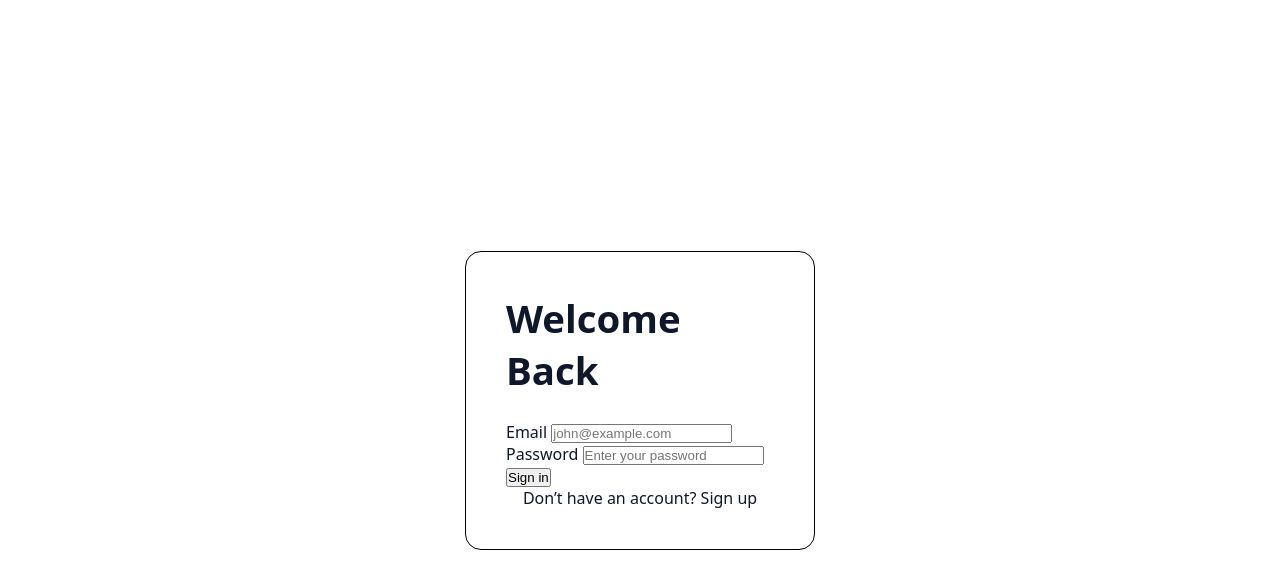
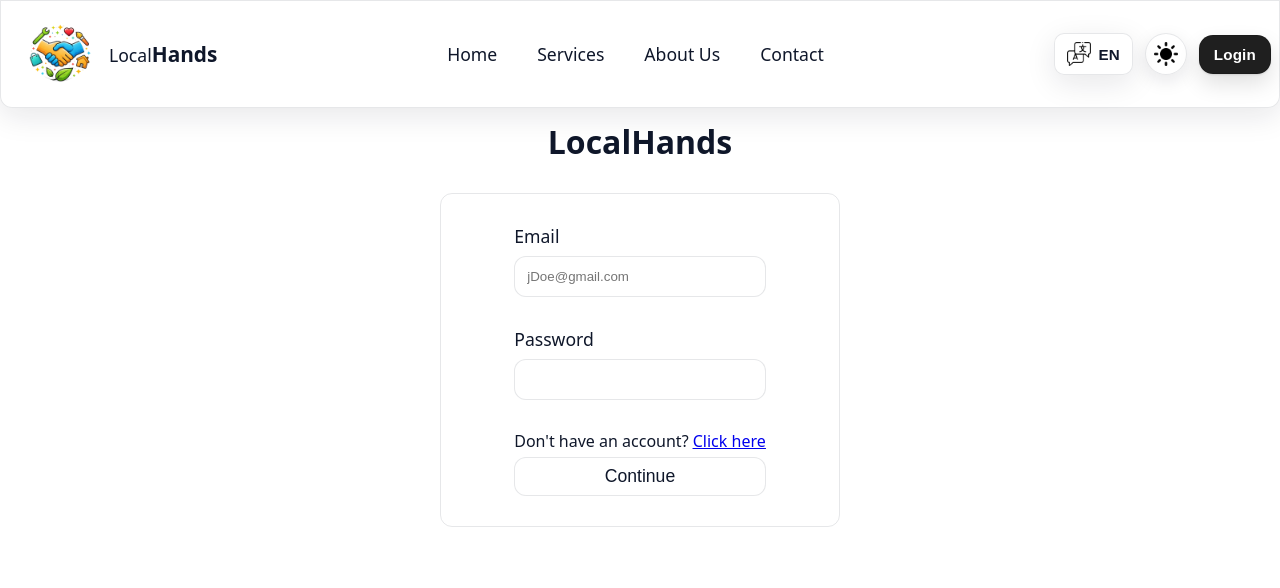
Before and after one commit to NeelBhavsar1/LocalHands, a Next.js app: page /login in a window 1280 px wide. Shown: the top 588 px of the page. Built offline with nearby package versions, Linux system fonts and the light colour scheme.

Commit message:
updated login page

```diff
--- a/src/app/login/page.js
+++ b/src/app/login/page.js
@@ -1,29 +1,38 @@
-"use client";
+"use client"
 
-import React from "react";
-import styles from "./page.module.css";
-import HomeNavBar from "@/components/HomeNavBar/HomeNavBar";
+import React from 'react'
+import styles from './page.module.css'
+import HomeNavBar from '@/components/HomeNavBar/HomeNavBar'
+import Link from 'next/link'
 
-export default function Page() {
+export default function page() {
 
-  const handleSubmit = (e) => {
-    e.preventDefault();
-  };
+    const submitForm = () => {
+        console.log("Form submitted!");
+    }
 
   return (
-      <div className={styles.container}>
-        <div className={styles.card}>
-        <h1>Welcome Back</h1>
-        <form className={styles.formContainer} onSubmit={handleSubmit}>
-          <label>Email <input type="email" name="email" required placeholder="john@example.com"/></label>
+    <div className={styles.wrapper}>
+        <HomeNavBar />
+        <h1>LocalHands</h1>
 
-          <label>Password <input type="password" name="password" required placeholder="Enter your password"/></label>
+        <div className={styles.container}>
 
-          <button type="submit">Sign in</button>
-        </form>
+            <form name='login-form' required onChange={submitForm} className={styles.loginForm}>
+                <label htmlFor='email'>Email
+                    <input type='email' id='email' name='email' required placeholder='jDoe@gmail.com' />
+                </label>
 
-        <p>Don’t have an account?{" "} <span className={styles.reRoute}>Sign up</span></p>
+                <label htmlFor='password'>Password
+                    <input type='password' id='pasword' name='password' required />
+                </label>
+                <p className={styles.goToSignUp}>Don't have an account? <span><Link href="/">Click here</Link></span></p>
+                <input type='submit' value='Continue' className={styles.submitForm} />
+
+            </form>
+
+
         </div>
-      </div>
-  );
+    </div>
+  )
 }
--- a/src/app/login/page.module.css
+++ b/src/app/login/page.module.css
@@ -1,24 +1,80 @@
-.container h1 {
-    font-size: 2.4rem;
-    cursor: default;
-    margin-bottom: 25px;
-    font-weight: 600;
-
-}
 .container {
     display: flex;
     flex-direction: column;
     justify-content: center;
-    align-items: center;
-    min-height: 100vh;
+    width: 100%;
+    margin: 30px auto;
+    padding: 30px;
+    border: 1px solid var(--border);
+    max-width: 400px;
+    border-radius: 12px;
+    color: var(--text);
 }
 
-.card {
+.wrapper h1 {
+    justify-content: center;
+    margin-top: 12px;
     display: flex;
-    align-items: center;
+}
+
+
+.loginForm {
+    display: flex;
     flex-direction: column;
-    padding: 40px;
-    border: 1px solid black;
-    border-radius: 16px;
-    width: 350px;
+    margin: 0 auto;
+    width: auto;
+
 }
+
+.loginForm label {
+    display: flex;
+    flex-direction: column;
+    gap: 8px;
+    font-size: 1.1rem;
+    font-weight: 500;
+    margin-bottom: 30px;
+}
+
+.loginForm label input {
+    padding: 12px;
+    border-radius: 12px;
+    border: 1px solid var(--border);
+    background-color: none;
+}
+
+.submitForm {
+    padding: 8px 12px;
+    color: var(--text);
+    border: 1.5px solid var(--border);
+    border-radius: 12px;
+    font-size: 1.1rem;
+    background-color: var(--navbarbackgroundcolor);
+    cursor: pointer;
+    transition: all 120ms ease-in-out;
+}
+
+.submitForm:hover {
+    transform: translateY(-2px);
+}
+
+.goToSignUp {
+    margin-bottom: 5px;
+    cursor: default;
+}
+
+.goToSignUp span {
+    text-decoration: underline;
+    cursor: pointer;
+}
+
+@media(max-width: 768px) {
+    .container {
+        max-width: 300px;
+        border: none;
+    }
+
+    .goToSignUp {
+        margin-bottom: 12px;
+        font-size: 1rem;
+    }
+}
```
